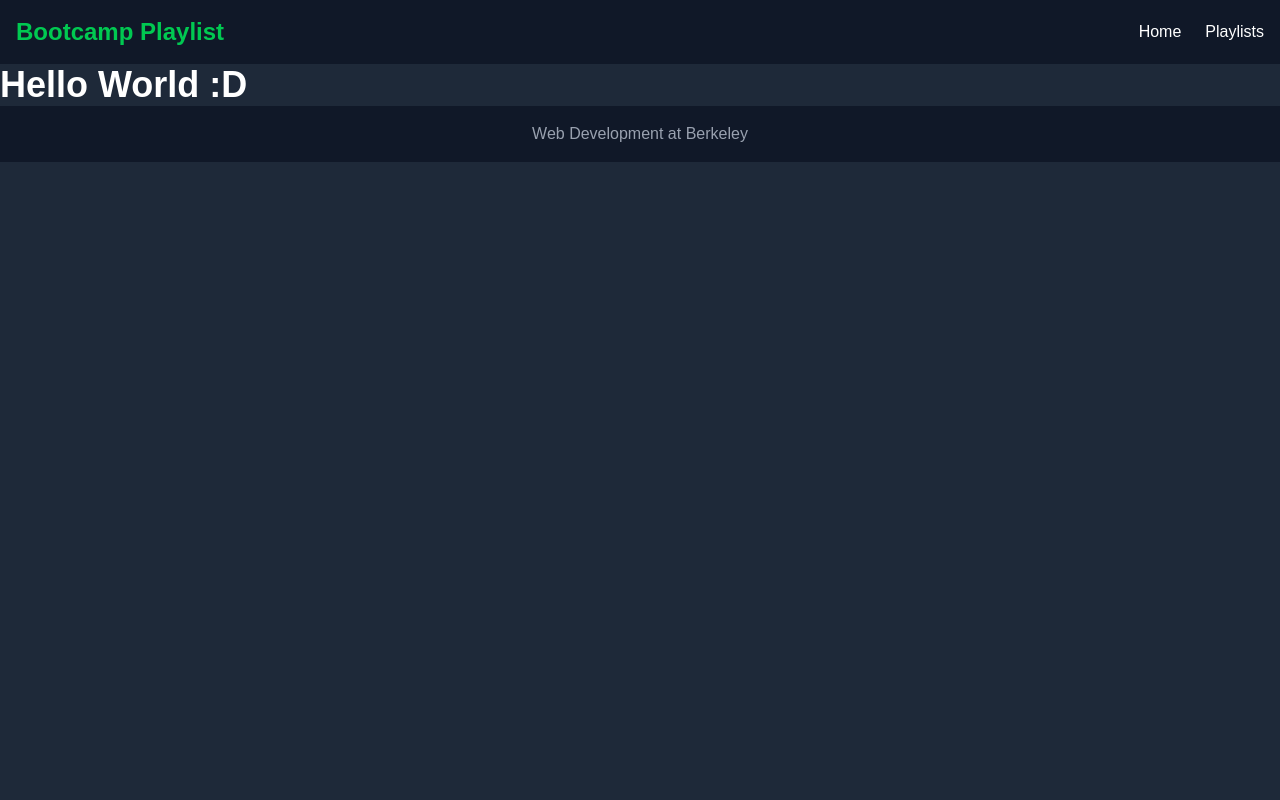
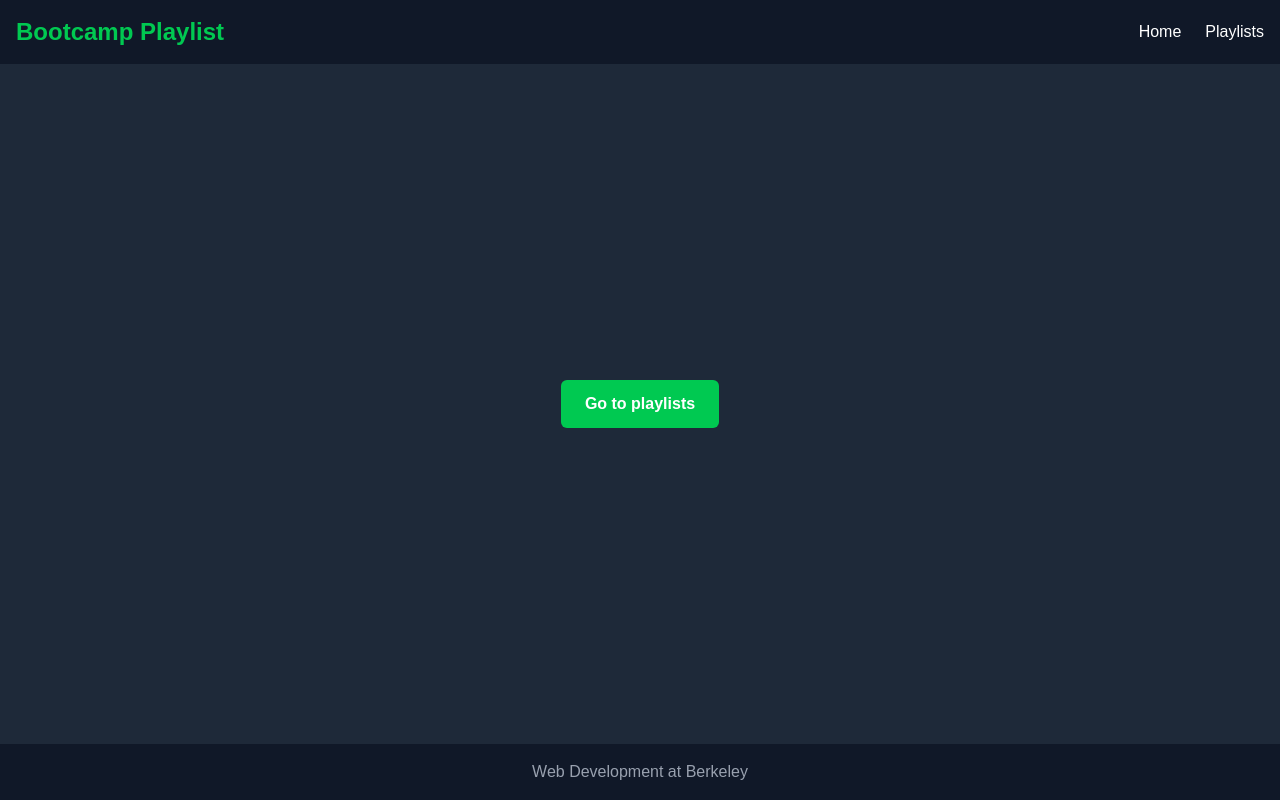
Before and after one commit to ortizrodrigo/rodrigo-bootcamp-playlist, a Next.js app in the folder my-app/: page / in a window 1280 px wide. Built offline with nearby package versions, Linux system fonts and the light colour scheme.

Commit message:
added main Go to playlists button: functionality TBD

```diff
--- a/my-app/src/pages/index.tsx
+++ b/my-app/src/pages/index.tsx
@@ -29,13 +29,14 @@ export default function Home() {
             Playlists
           </div>
         </nav>
-
-
       </header>
 
-      {/* Main Stuff */}
-      <h1 className="text-4xl font-bold">Hello World :D</h1>
-
+      {/* Main Content */}
+      <main className="flex flex-grow items-center justify-center">
+        <div className="bg-green-500 hover:bg-green-600 text-white font-bold px-6 py-3 rounded-md transition-colors">
+          Go to playlists
+        </div>
+      </main>
 
       {/* Footer */}
       <footer className="p-4 border-t border-gray-800 text-center text-gray-400 bg-gray-900">
@@ -100,3 +101,23 @@ Note: I am not sure why this component spawned a "dev tool" button on the bottom
 
   Note: did not use flex as it only contains one element, thus vertical stacking works fine here
 */
+
+/*
+<main className="flex flex-grow items-center justify-center">
+  flex:               turns the <main> container into a flex container
+  flex-grow:          makes the <main> container grow and fill remaining space in its flex container
+  items-center:       vertically center items within main container
+  justify-center:     horizontally center items within main container
+*/
+
+/*
+<div className="bg-green-500 hover:bg-green-600 text-white px-6 py-3 rounded-md transition-colors">
+  bg-green-500:         adds a green background
+  hover:bg-green-600:   darkens green background when hovered over
+  text-white:           color text
+  font-bold:            bold font weight
+  px-6:                 horizontal padding of value 6 in Tailwind's spacing scale
+  py-3:                 vertical padding of value 3 in Tailwind's spacing scale
+  rounded-md:           "rounded medium border": rounds corners
+  transition-colors:    smoothens hover color change
+*/
```
